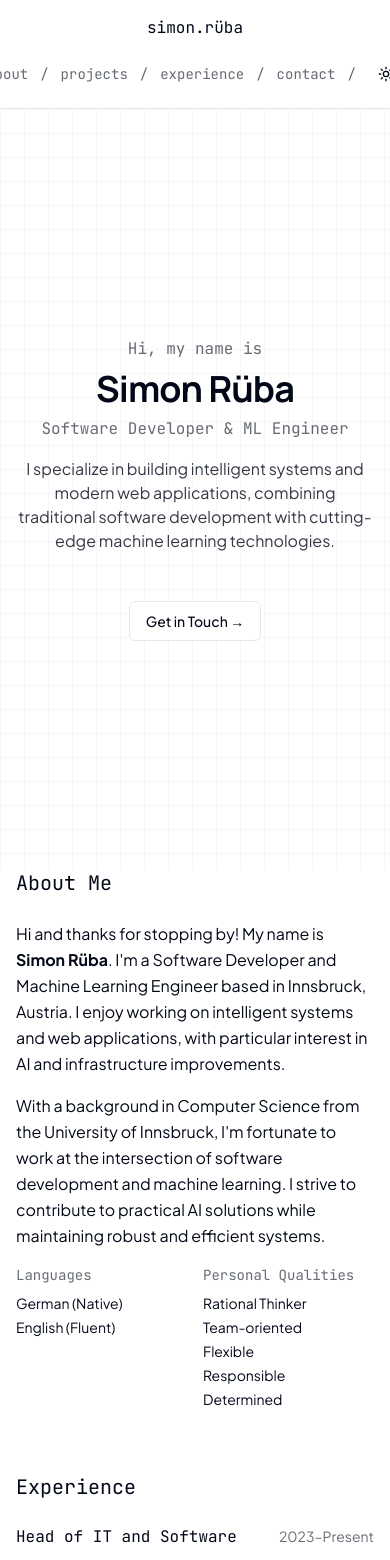
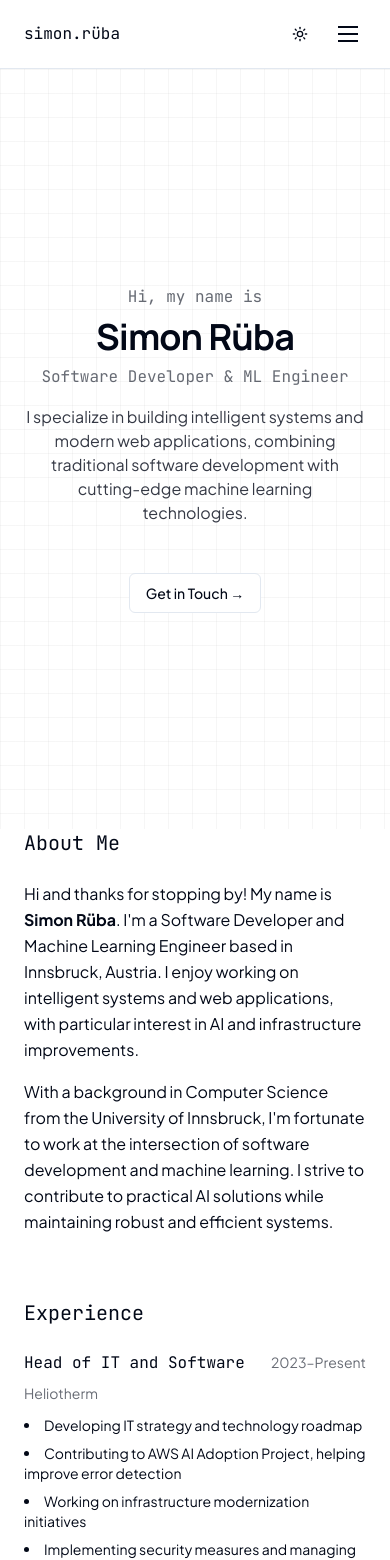
Before and after one commit to simonrueba/portfolio, a Next.js app: page / in a window 390 px wide. Shown: the top 1560 px of the page. Built offline with nearby package versions, Linux system fonts and the light colour scheme.

Commit message:
[Cursor] Improve mobile spacing and padding
- Increased horizontal padding on mobile views
- Added consistent spacing across components
- Updated padding in Hero, About, Contact components
- Improved mobile menu spacing in Header
- Adjusted Footer spacing for better mobile experience

```diff
--- a/src/components/About.tsx
+++ b/src/components/About.tsx
@@ -4,7 +4,7 @@ import { motion } from 'framer-motion'
 
 export default function About() {
   return (
-    <div className="container max-w-3xl mx-auto px-4">
+    <div className="container max-w-3xl mx-auto px-6 sm:px-4">
       <motion.div
         initial={{ opacity: 0 }}
         animate={{ opacity: 1 }}
@@ -20,25 +20,6 @@ export default function About() {
             <p>
               With a background in Computer Science from the University of Innsbruck, I&apos;m fortunate to work at the intersection of software development and machine learning. I strive to contribute to practical AI solutions while maintaining robust and efficient systems.
             </p>
-            <div className="mt-6 grid grid-cols-2 gap-4 text-sm">
-              <div>
-                <h3 className="font-mono text-foreground/60 mb-2">Languages</h3>
-                <ul className="space-y-1">
-                  <li>German (Native)</li>
-                  <li>English (Fluent)</li>
-                </ul>
-              </div>
-              <div>
-                <h3 className="font-mono text-foreground/60 mb-2">Personal Qualities</h3>
-                <ul className="space-y-1">
-                  <li>Rational Thinker</li>
-                  <li>Team-oriented</li>
-                  <li>Flexible</li>
-                  <li>Responsible</li>
-                  <li>Determined</li>
-                </ul>
-              </div>
-            </div>
           </div>
         </section>
 
--- a/src/components/Contact.tsx
+++ b/src/components/Contact.tsx
@@ -1,11 +1,11 @@
 'use client'
 
-import { useState } from 'react'
+import { useState, useEffect, useRef } from 'react'
 
 declare global {
   interface Window {
     turnstile: {
-      render: (element: HTMLElement, config: TurnstileConfig) => string;
+      render: (element: HTMLElement | string, config: TurnstileConfig) => string;
       reset: (widgetId: string) => void;
       remove: (widgetId: string) => void;
     }
@@ -22,10 +22,46 @@ export default function Contact() {
   const [formData, setFormData] = useState({
     name: '',
     email: '',
-    message: ''
+    message: '',
+    token: ''
   })
   const [status, setStatus] = useState<'idle' | 'loading' | 'success' | 'error'>('idle')
   const [errorMessage, setErrorMessage] = useState('')
+  const turnstileRef = useRef<string>('')
+  const containerRef = useRef<HTMLDivElement>(null)
+
+  useEffect(() => {
+    // Load Turnstile
+    const script = document.createElement('script')
+    script.src = 'https://challenges.cloudflare.com/turnstile/v0/api.js'
+    script.async = true
+    script.defer = true
+    document.body.appendChild(script)
+
+    return () => {
+      document.body.removeChild(script)
+    }
+  }, [])
+
+  useEffect(() => {
+    if (window.turnstile && containerRef.current) {
+      turnstileRef.current = window.turnstile.render(containerRef.current, {
+        sitekey: process.env.NEXT_PUBLIC_TURNSTILE_SITE_KEY || '',
+        callback: (token: string) => {
+          setFormData(prev => ({ ...prev, token }))
+        },
+        'refresh-expired': () => {
+          setFormData(prev => ({ ...prev, token: '' }))
+        }
+      })
+    }
+
+    return () => {
+      if (window.turnstile && turnstileRef.current) {
+        window.turnstile.remove(turnstileRef.current)
+      }
+    }
+  }, [])
 
   const handleSubmit = async (e: React.FormEvent) => {
     e.preventDefault()
@@ -48,7 +84,12 @@ export default function Contact() {
       }
 
       setStatus('success')
-      setFormData({ name: '', email: '', message: '' })
+      setFormData({ name: '', email: '', message: '', token: '' })
+
+      // Reset Turnstile after successful submission
+      if (window.turnstile && turnstileRef.current) {
+        window.turnstile.reset(turnstileRef.current)
+      }
     } catch (error) {
       setStatus('error')
       setErrorMessage(error instanceof Error ? error.message : 'Failed to send message')
@@ -56,7 +97,7 @@ export default function Contact() {
   }
 
   return (
-    <div className="container max-w-3xl mx-auto px-4 sm:px-6">
+    <div className="container max-w-3xl mx-auto px-6 sm:px-4">
       <section id="contact" className="py-12 sm:py-16">
         <h2 className="text-lg sm:text-xl font-mono mb-6 sm:mb-8">Contact</h2>
         <div className="space-y-8 sm:space-y-12">
@@ -125,6 +166,9 @@ export default function Contact() {
               </div>
             </div>
 
+            {/* Turnstile container */}
+            <div ref={containerRef} className="flex justify-center" />
+
             {status === 'error' && (
               <div className="text-sm text-red-500 p-3 bg-red-50 dark:bg-red-950/50 rounded-md">
                 {errorMessage}
@@ -139,7 +183,7 @@ export default function Contact() {
 
             <button
               type="submit"
-              disabled={status === 'loading'}
+              disabled={status === 'loading' || !formData.token}
               className="w-full sm:w-auto min-h-[44px] px-6 py-3 text-base sm:text-sm font-mono border rounded-md hover:bg-accent hover:text-accent-foreground focus:outline-none focus:ring-1 focus:ring-foreground disabled:opacity-50 disabled:cursor-not-allowed transition-colors"
             >
               {status === 'loading' ? 'Sending...' : 'Send Message'}
--- a/src/components/Footer.tsx
+++ b/src/components/Footer.tsx
@@ -4,7 +4,7 @@ export default function Footer() {
       <div className="flex flex-col items-center gap-3 text-sm font-mono text-foreground/40">
         <div className="flex items-center space-x-3">
           <a
-            href="https://github.com/simonruba"
+            href="https://github.com/simonrueba"
             target="_blank"
             rel="noopener noreferrer"
             className="hover:text-foreground transition-colors"
@@ -13,21 +13,12 @@ export default function Footer() {
           </a>
           <span>/</span>
           <a
-            href="https://linkedin.com/in/simonruba"
+            href="https://www.linkedin.com/in/simonrueba/?originalSubdomain=at"
             target="_blank"
             rel="noopener noreferrer"
             className="hover:text-foreground transition-colors"
           >
             linkedin
-          </a>
-          <span>/</span>
-          <a
-            href="https://twitter.com/simonruba"
-            target="_blank"
-            rel="noopener noreferrer"
-            className="hover:text-foreground transition-colors"
-          >
-            twitter
           </a>
         </div>
         <div>
--- a/src/components/Header.tsx
+++ b/src/components/Header.tsx
@@ -1,18 +1,31 @@
 'use client'
 
+import { useState } from 'react'
 import { ModeToggle } from './ModeToggle'
 import Link from 'next/link'
+import { motion, AnimatePresence } from 'framer-motion'
 
 export default function Header() {
+  const [isOpen, setIsOpen] = useState(false)
+
+  const toggleMenu = () => {
+    setIsOpen(!isOpen)
+  }
+
+  const closeMenu = () => {
+    setIsOpen(false)
+  }
+
   return (
     <header className="sticky top-0 z-50 w-full border-b bg-background/80 backdrop-blur-sm">
-      <div className="container max-w-2xl mx-auto px-4 py-4">
-        <nav className="flex flex-col sm:flex-row items-center justify-between">
-          <Link href="/" className="font-mono text-base mb-4 sm:mb-0">
+      <div className="container max-w-2xl mx-auto px-6 sm:px-4 py-4">
+        <nav className="flex items-center justify-between">
+          <Link href="/" className="font-mono text-base" onClick={closeMenu}>
             simon.rüba
           </Link>
 
-          <div className="flex items-center space-x-3 text-sm font-mono text-foreground/60">
+          {/* Desktop Navigation */}
+          <div className="hidden sm:flex items-center space-x-3 text-sm font-mono text-foreground/60">
             <Link href="#about" className="hover:text-foreground">about</Link>
             <span>/</span>
             <Link href="#projects" className="hover:text-foreground">projects</Link>
@@ -23,7 +36,67 @@ export default function Header() {
             <span>/</span>
             <ModeToggle />
           </div>
+
+          {/* Mobile Menu Button */}
+          <div className="flex items-center space-x-3 sm:hidden">
+            <ModeToggle />
+            <button
+              onClick={toggleMenu}
+              className="p-2 -mr-2 hover:bg-accent rounded-md"
+              aria-label="Toggle menu"
+            >
+              <div className="w-5 h-4 relative flex flex-col justify-between">
+                <span className={`w-full h-0.5 bg-foreground transform transition-all duration-300 ${isOpen ? 'rotate-45 translate-y-1.5' : ''}`} />
+                <span className={`w-full h-0.5 bg-foreground transition-all duration-300 ${isOpen ? 'opacity-0' : ''}`} />
+                <span className={`w-full h-0.5 bg-foreground transform transition-all duration-300 ${isOpen ? '-rotate-45 -translate-y-1.5' : ''}`} />
+              </div>
+            </button>
+          </div>
         </nav>
+
+        {/* Mobile Navigation */}
+        <AnimatePresence>
+          {isOpen && (
+            <motion.div
+              initial={{ opacity: 0, height: 0 }}
+              animate={{ opacity: 1, height: 'auto' }}
+              exit={{ opacity: 0, height: 0 }}
+              transition={{ duration: 0.2 }}
+              className="sm:hidden"
+            >
+              <div className="flex flex-col space-y-6 py-6 text-sm font-mono text-foreground/60">
+                <Link
+                  href="#about"
+                  className="hover:text-foreground"
+                  onClick={closeMenu}
+                >
+                  about
+                </Link>
+                <Link
+                  href="#projects"
+                  className="hover:text-foreground"
+                  onClick={closeMenu}
+                >
+                  projects
+                </Link>
+                <Link
+                  href="#experience"
+                  className="hover:text-foreground"
+                  onClick={closeMenu}
+                >
+                  experience
+                </Link>
+                <Link
+                  href="#contact"
+                  className="hover:text-foreground"
+                  onClick={closeMenu}
+                >
+                  contact
+                </Link>
+              </div>
+            </motion.div>
+          )}
+        </AnimatePresence>
       </div>
     </header>
   )
--- a/src/components/Hero.tsx
+++ b/src/components/Hero.tsx
@@ -13,7 +13,7 @@ function Hero() {
         initial={{ opacity: 0, y: 20 }}
         animate={{ opacity: 1, y: 0 }}
         transition={{ duration: 0.8 }}
-        className="relative z-10 container px-4 md:px-6"
+        className="relative z-10 container px-6 md:px-6"
       >
         <div className="flex flex-col items-center text-center space-y-4">
           <motion.div
```
